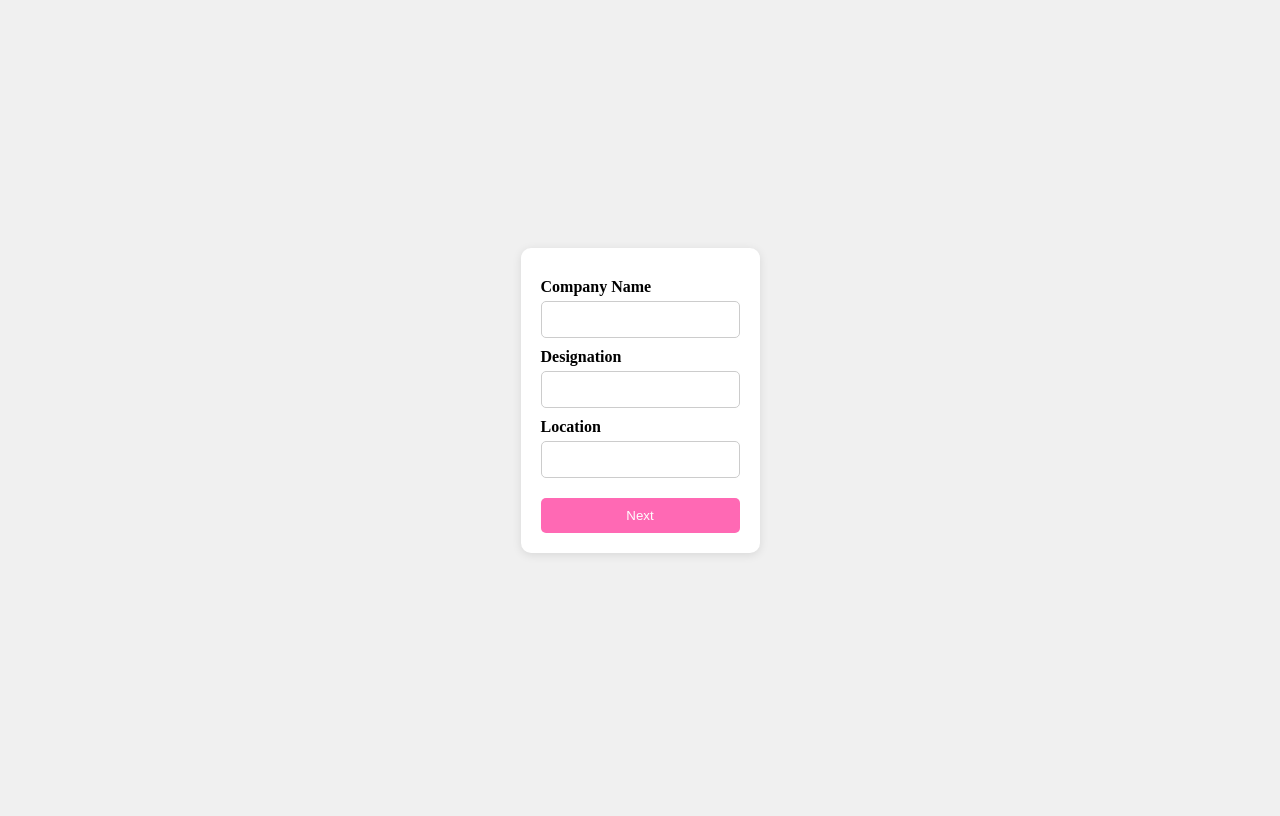
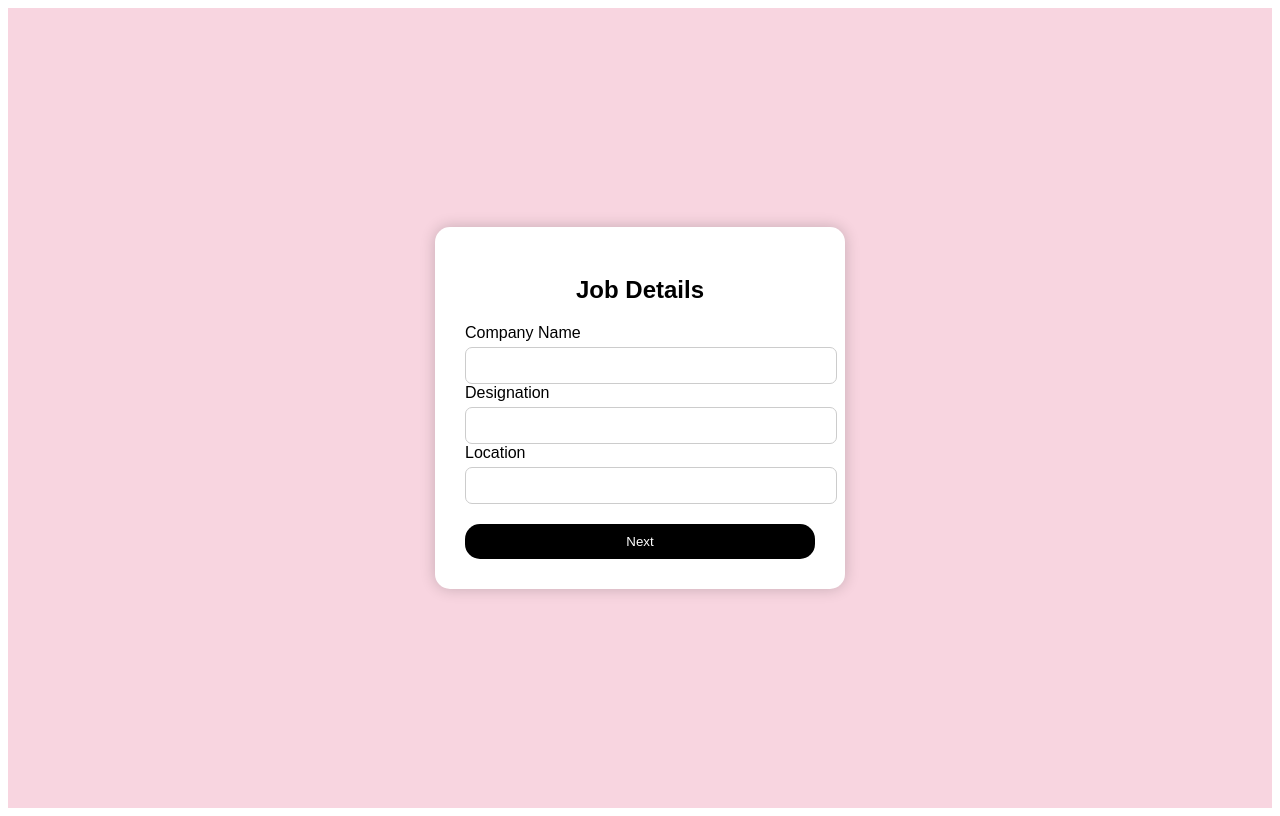
Before and after one commit to arshak-p/pro_dating, a Django app: page /jobdetails/ in a window 1280 px wide. Before the commit the page ends 555 px from the top, so only its background shows below. Run offline with Django 5.2, Linux system fonts and the light colour scheme.

Commit message:
ui changed

```diff
--- a/home/templates/sign_up/job_details.html
+++ b/home/templates/sign_up/job_details.html
@@ -5,119 +5,85 @@
     <meta name="viewport" content="width=device-width, initial-scale=1.0">
     <title>Job Details Form</title>
     <style>
-        * {
-            margin: 0;
-            padding: 0;
-            box-sizing: border-box;
-        }
-
-        /* Center the form on the page */
-        body, html {
-            height: 100%;
+        /* Container and body styles */
+        .container-fluid {
+            background-color: #f8d5e0;
+            font-family: 'Poppins', sans-serif;
             display: flex;
             justify-content: center;
             align-items: center;
-            background-color: #f0f0f0;
+            margin: 0;
+            height: 100vh;
         }
 
-        /* Container styles */
         .container {
-            max-width: 400px;
-            padding: 20px;
-            background-color: #fff;
-            border-radius: 10px;
-            box-shadow: 0 2px 10px rgba(0, 0, 0, 0.1);
+            background: white;
+            padding: 30px;
+            border-radius: 15px;
+            box-shadow: 0px 0px 15px rgba(0, 0, 0, 0.2);
+            max-width: 350px;
+            width: 100%;
         }
 
         /* Form styles */
-        form {
-            display: flex;
-            flex-direction: column;
-        }
-
-        label {
-            margin-top: 10px;
-            font-weight: bold;
-        }
-
-        input[type="text"],
-        input[type="file"] {
+        .form-control {
+            border-radius: 7px;
             padding: 10px;
             margin-top: 5px;
             border: 1px solid #ccc;
-            border-radius: 5px;
-            position: relative;
+            width: 100%;
         }
 
-        .add-btn {
-            background-color: #ff69b4;
+        .btn-custom {
+            border-radius: 15px;
+            border: 0;
             color: #fff;
-            border: none;
-            padding: 5px 10px;
-            margin-top: 5px;
-            border-radius: 5px;
+            padding: 10px;
+            margin-top: 20px;
+            width: 100%;
             cursor: pointer;
+            transition: background-color 0.3s ease;
         }
 
-        .next-btn {
-            background-color: #ff69b4;
-            color: #fff;
-            border: none;
-            padding: 10px;
-            margin-top: 20px;
-            border-radius: 5px;
-            cursor: pointer;
+        .btn-primary-custom {
+            background-color: black;
         }
 
-        .file-input-with-icon {
-            position: relative;
+        .btn-primary-custom:hover {
+            background-color: #333;
         }
 
-        .file-input-with-icon input[type="file"] {
-            padding-right: 40px;
-            padding-left: 40px;
+        .link-custom {
+            color: purple;
         }
 
-        .file-input-with-icon::before {
-            content: 'Upload';
-            position: absolute;
-            left: 10px;
-            top: 50%;
-            transform: translateY(-50%);
-            color: #888;
-            pointer-events: none;
-        }
-
-        .file-input-with-icon::after {
-            content: '';
-            position: absolute;
-            right: 10px;
-            top: 50%;
-            transform: translateY(-50%);
-            width: 20px;
-            height: 20px;
-            background-image: url('path/to/gallery-icon.png');
-            background-size: cover;
-            pointer-events: none;
+        /* Centered header */
+        .form-header {
+            text-align: center;
+            margin-bottom: 20px;
+            font-size: 24px;
         }
     </style>
 </head>
 <body>
 
+<div class="container-fluid">
     <div class="container">
+        <h2 class="form-header">Job Details</h2>
         <form action="/submit-form" method="post">
             <label for="companyName">Company Name</label>
-        <input type="text" id="companyName" name="companyName">
+            <input type="text" id="companyName" name="companyName" class="form-control">
 
             <label for="designation">Designation</label>
-        <input type="text" id="designation" name="designation">
+            <input type="text" id="designation" name="designation" class="form-control">
 
             <label for="location">Location</label>
-        <input type="text" id="location" name="location">
+            <input type="text" id="location" name="location" class="form-control">
 
             <!-- The Next button -->
-        <button type="submit" class="next-btn">Next</button>
+            <button type="submit" class="btn-custom btn-primary-custom">Next</button>
         </form>
+    </div>
 </div>
 
 </body>
```
Also changed, not shown: home/templates/sign_up/job_status.html (+52 -117 lines), home/templates/sign_up/personal_details.html (+44 -23 lines). Lines whose indentation alone changed are shown as unchanged.
